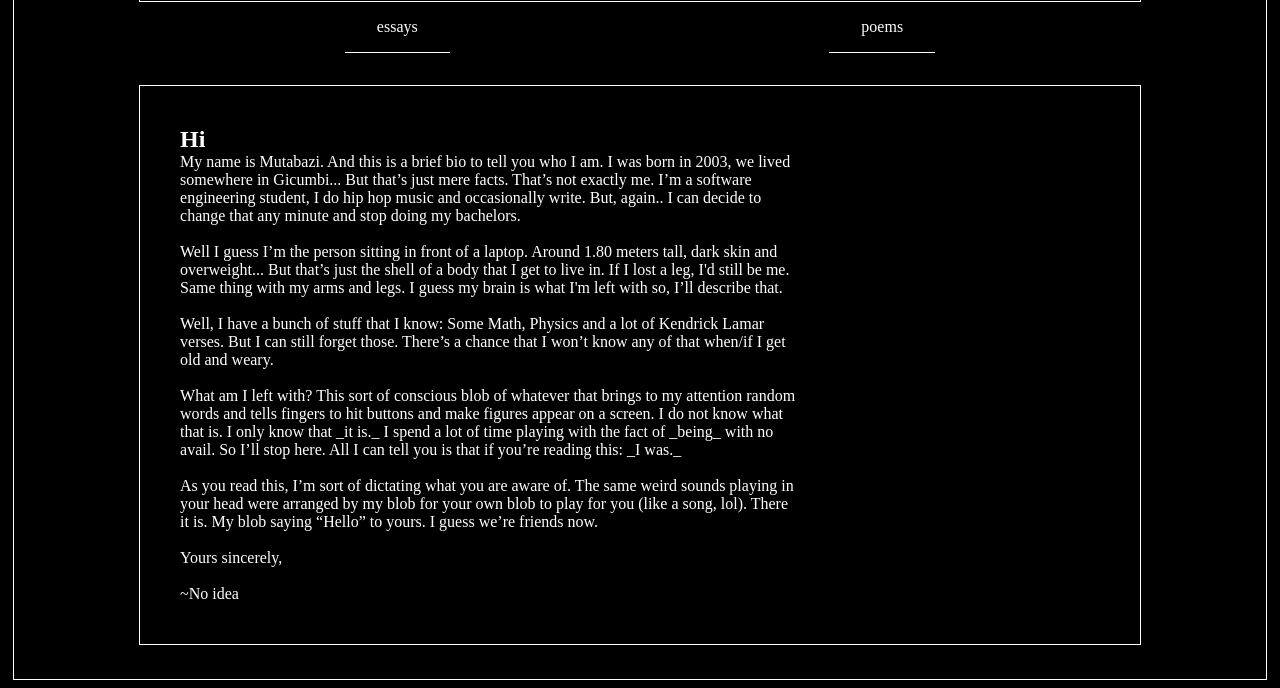
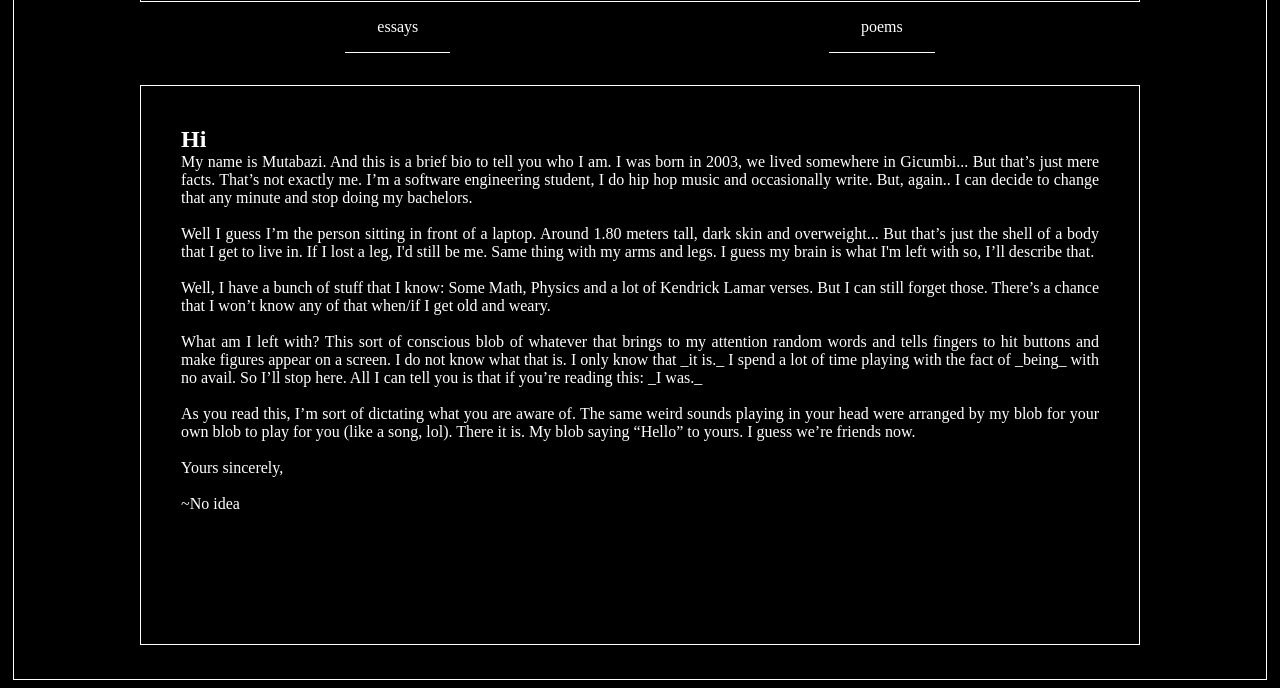
Before and after one commit to mutabazichristian/mutabazi.github.io, a plain HTML site: page bio.html in a window 1280 px wide. Shown: the part 112-800 px from the top of the page. Drawn offline with Linux system fonts and the light colour scheme.

Commit message:
refining the content size

```diff
--- a/style.css
+++ b/style.css
@@ -15,12 +15,14 @@ body {
     border: 1px solid white;
     min-height: 98vh;
     margin: 1vh 1vw;
+    min-width: 100px;
 }
 
 h1 {
     padding: 2vh 4vh;
     border: 1px solid white;
     width: 80%;
+    max-width: 1000px;
     text-align: center;
 }
 
@@ -34,6 +36,7 @@ h1:hover {
 
 .navbar {
     width: 80%;
+    max-width: 1000px;
 }
 
 .navbar ul {
@@ -57,7 +60,7 @@ h1:hover {
     border-bottom: 1px dotted white;
 }
 
-.navbar ul li a {
+.navbar ul a {
     text-decoration: none;
 }
 
@@ -65,6 +68,7 @@ h1:hover {
     margin-top: 4vh;
     border: 1px solid white;
     width: 80%;
+    max-width: 1000px;
     min-height: 70vh;
 }
 
@@ -80,10 +84,15 @@ h1:hover {
 
 .content .text {
     padding: 5vh;
-    text-align: justifyj;
-    max-width: 70%;
+    text-align: justify;
     justify-content: center;
+    align-items: center;
+    align-self: center;
 
+}
+
+.content .text p{
+    padding: auto;
 }
 
 .content li a:hover {
@@ -95,6 +104,3 @@ h1:hover {
     text-align: justify;
     display: flex;
 }
-
-
-@media (min-width) {}
```
Also changed, not shown: index.html (+2 -3 lines).
